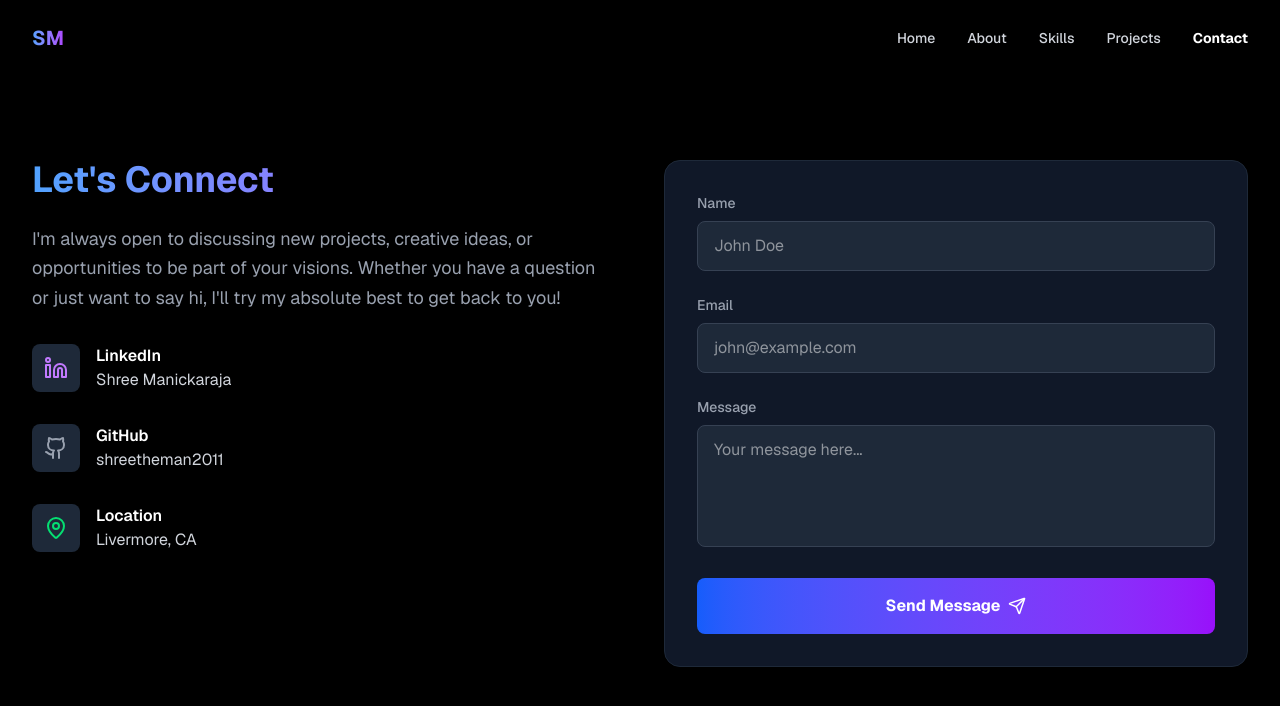
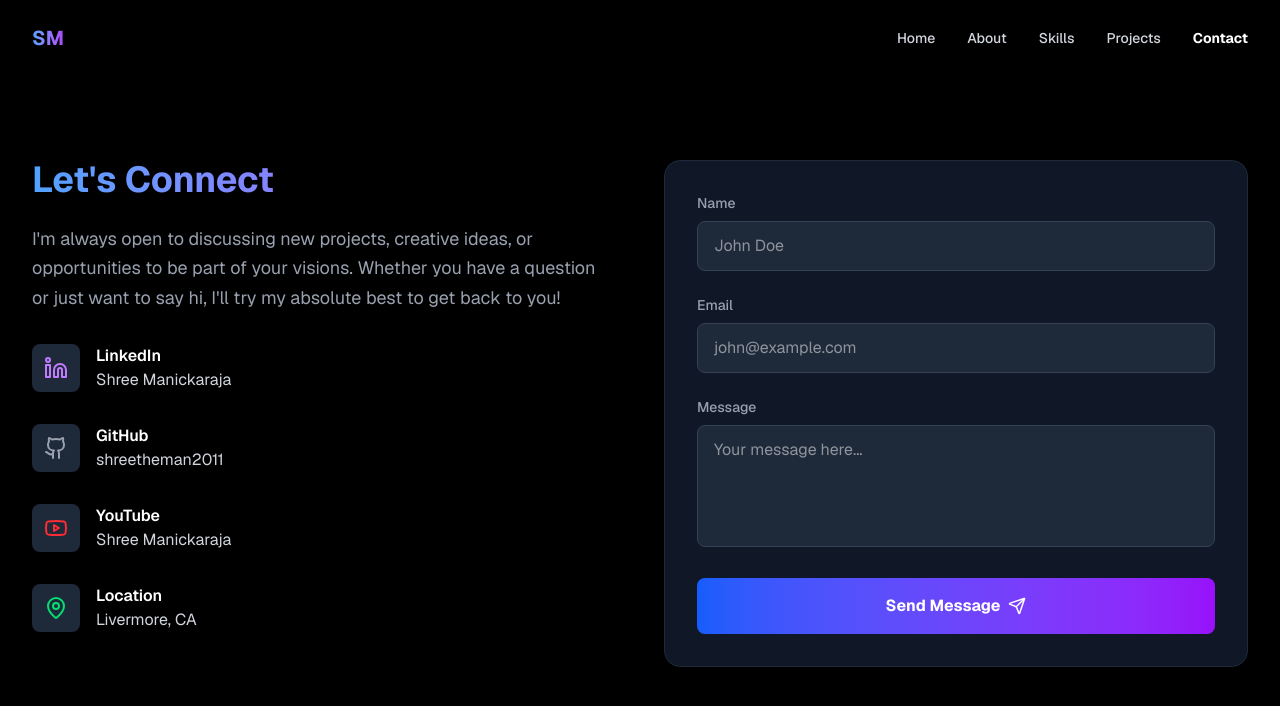
Before and after one commit to shreetheman2011/portfolio_site, a Next.js app: page /contact in a window 1280 px wide. Shown: the top 706 px of the page. Built offline with nearby package versions, Linux system fonts and the light colour scheme.

Commit message:
added yt link

```diff
--- a/src/components/sections/Contact.tsx
+++ b/src/components/sections/Contact.tsx
@@ -2,7 +2,7 @@
 
 import { useState } from "react";
 import { motion } from "framer-motion";
-import { Mail, Linkedin, Github, Send, MapPin, Phone } from "lucide-react";
+import { Mail, Linkedin, Github, Youtube, Send, MapPin, Phone } from "lucide-react";
 
 export default function Contact() {
   const [formState, setFormState] = useState({
@@ -89,6 +89,22 @@ export default function Contact() {
                 target="_blank"
               >
                 shreetheman2011
+              </a>
+            </div>
+          </div>
+
+          <div className="flex items-start gap-4 text-gray-300">
+            <div className="p-3 bg-gray-800 rounded-lg text-red-500">
+              <Youtube size={24} />
+            </div>
+            <div>
+              <h3 className="font-semibold text-white">YouTube</h3>
+              <a
+                href="https://www.youtube.com/channel/UCYE40Cl3gPXuqXHJRiMvzqw"
+                className="hover:text-red-400 transition-colors"
+                target="_blank"
+              >
+                Shree Manickaraja
               </a>
             </div>
           </div>
```
